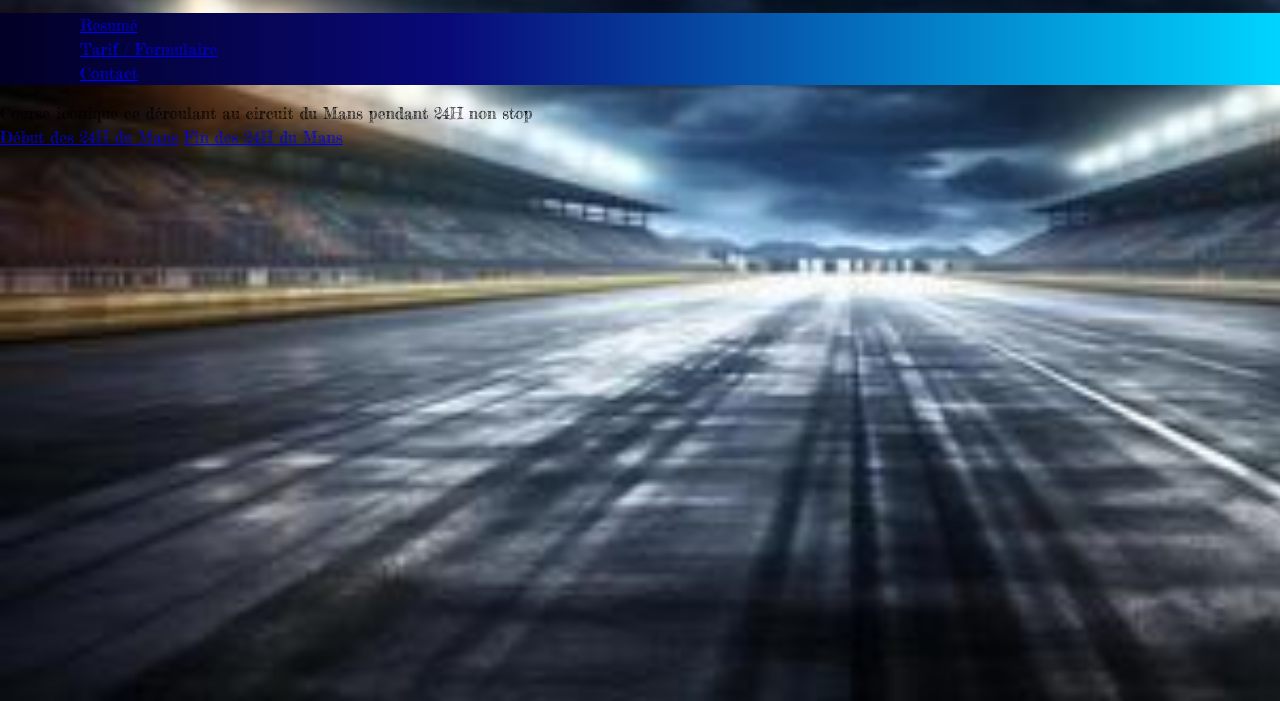
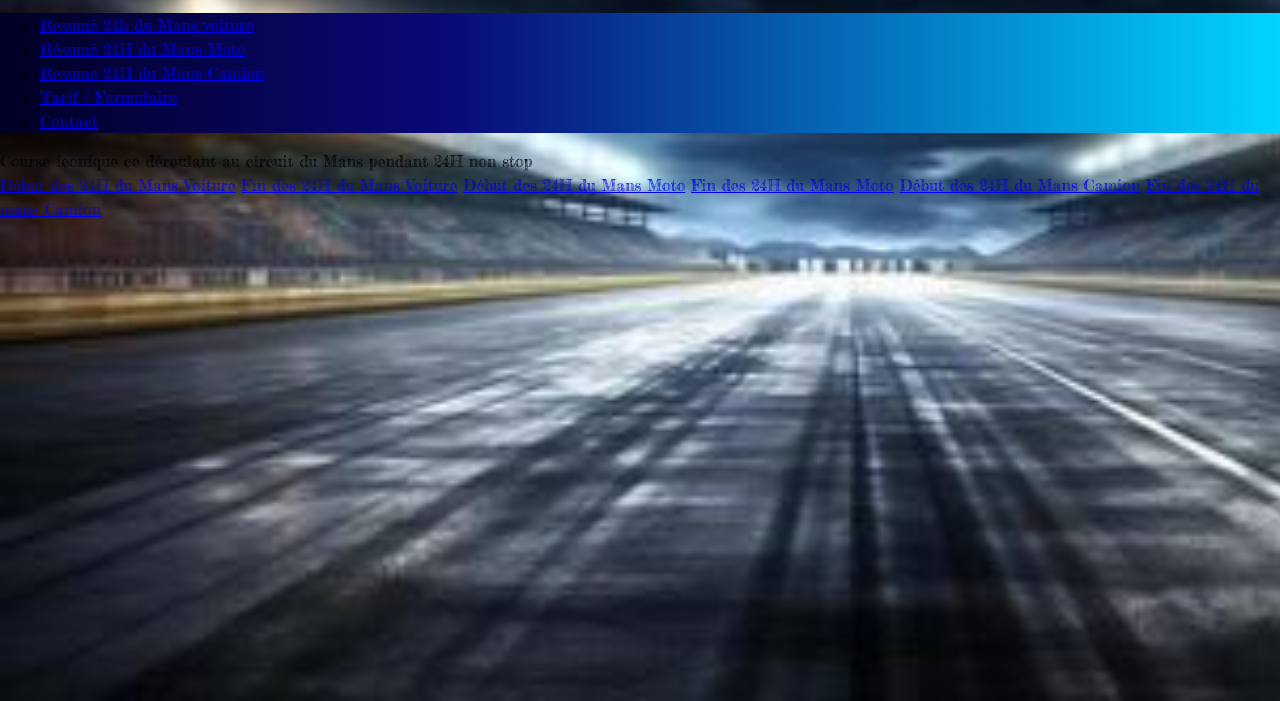
Before and after one commit to MrScrupulus/24h_du_Mans, a plain HTML site: page Accueil.html in a window 1280 px wide. Shown: the part 149-850 px from the top of the page. Drawn offline with Linux system fonts and the light colour scheme; a script that the page names is missing.

Commit message:
Modifications locales de Accueil.html

```diff
--- a/Accueil.html
+++ b/Accueil.html
@@ -6,22 +6,45 @@
     <link rel="stylesheet" href="style.css">
     <title>24H du Mans</title>
 </head>
-<header>
-    <h1>Bienvenue au 24h du Mans</h1>
-    <nav class="navbar">
-        <ol>
-            <ul><a href="/Resume.html">Resumé</a></ul>
-            <ul><a href="/Tarif.html">Tarif / Formulaire</a></ul>
-            <ul><a href="/Contact.html">Contact</a></ul>
-        </ol>
-    </nav>
-</header>
 <body>
+    <header>
+        <h1>Bienvenue au 24h du Mans</h1>
+        <nav class="navbar">
+            <ul>
+                <li>
+                    <a href="./ResumeVoiture.html">Resumé 24h du Mans voiture</a>
+                </li>
+                <li>
+                    <a href="./ResumeMoto.html">Résumé 24H du Mans Moto</a>
+                </li>
+                <li>
+                  <a href="./ResumeCamion.html">Resume 24H du Mans Camion</a>
+                </li>
+                <li>
+                    <a href="./Tarif.html">Tarif / Formulaire</a>
+                </li>
+                <li>
+                  <a href="./Contact.html">Contact</a>
+                </li>
+            </ul>
+        </nav>
+    </header>
+    <main>
 <p>Course iconique ce déroulant au circuit du Mans pendant 24H non stop</p>
-<script src="https://cdn.logwork.com/widget/countdown.js"></script>
-<a href="https://logwork.com/countdown-63xe" class="countdown-timer" data-style="circles" data-timezone="Europe/Paris" data-language="fr" data-date="2025-06-11 09:00" data-background="#e62b2b">Début des 24H du Mans</a>
-<script src="https://cdn.logwork.com/widget/countdown.js"></script>
-<a href="https://logwork.com/countdown-63x1" class="countdown-timer" data-style="circles" data-timezone="Europe/Paris" data-language="fr" data-date="2025-06-15 09:00" data-background="#e62b2b">Fin des 24H du Mans</a>
+<a href="https://logwork.com/countdown-63xe" class="countdown-timer" data-style="circles" data-timezone="Europe/Paris" data-language="fr" data-date="2025-06-11 09:00" data-background="#e62b2b">Début des 24H du Mans Voiture</a>
+<a href="https://logwork.com/countdown-63x1" class="countdown-timer" data-style="circles" data-timezone="Europe/Paris" data-language="fr" data-date="2025-06-15 09:00" data-background="#e62b2b">Fin des 24H du Mans Voiture</a>
+<a href="https://logwork.com/countdown-timer" class="countdown-timer" data-style="circles" data-timezone="Europe/Paris" data-language="fr" data-date="2026-04-17 09:00" data-background="#e02424">Début des 24H du Mans Moto</a>
+<a href="https://logwork.com/countdown-631o" class="countdown-timer" data-style="circles" data-timezone="Europe/Paris" data-language="fr" data-date="2026-04-20 09:00" data-background="#e02424">Fin des 24H du Mans Moto</a>
+<a href="https://logwork.com/countdown-6319" class="countdown-timer" data-style="circles" data-timezone="Europe/Paris" data-language="fr" data-date="2025-09-20 09:00" data-background="#e02424">Début des 24H du Mans Camion</a>
+<a href="https://logwork.com/countdown-638v" class="countdown-timer" data-style="circles" data-timezone="Europe/Paris" data-language="fr" data-date="2025-09-21 09:00" data-background="#e02424">Fin des 24H du mans Camion</a>
+</main>
+    <footer></footer>
 </body>
 <script src="script.js"></script>
+<script src="https://cdn.logwork.com/widget/countdown.js"></script>
+<script src="https://cdn.logwork.com/widget/countdown.js"></script>
+<script src="https://cdn.logwork.com/widget/countdown.js"></script>
+<script src="https://cdn.logwork.com/widget/countdown.js"></script>
+<script src="https://cdn.logwork.com/widget/countdown.js"></script>
+<script src="https://cdn.logwork.com/widget/countdown.js"></script>
 </html>
```
